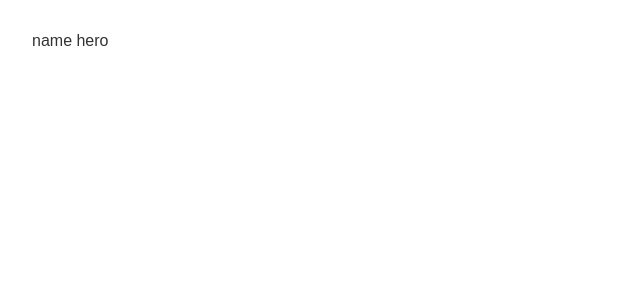
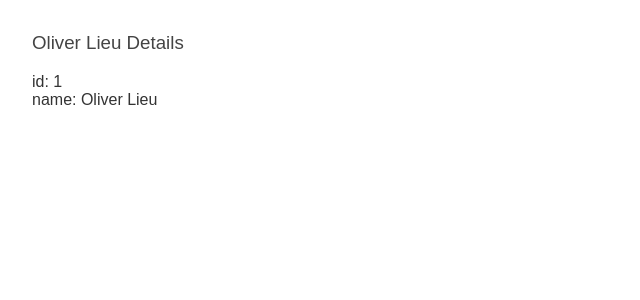
Before and after one commit to crystal-clear-moon/Heroes, an Angular app: page / in a window 1280 px wide. Shown: the top 300 px of the page, without its empty margins (0-640 px from the left). Built offline with nearby package versions, Linux system fonts and the light colour scheme.

Commit message:
heros template

```diff
--- /dev/null
+++ b/src/app/hero.ts
@@ -0,0 +1,4 @@
+export interface Hero {
+    id: number;
+    name: string;
+}
--- a/src/app/heros/heros.component.html
+++ b/src/app/heros/heros.component.html
@@ -1 +1,3 @@
-<p>{{hero}}</p>
+<h3>{{hero.name}} Details</h3>
+<div><span>id: </span>{{hero.id}}</div>
+<div><span>name: </span>{{hero.name}}</div>
--- a/src/app/heros/heros.component.ts
+++ b/src/app/heros/heros.component.ts
@@ -1,4 +1,5 @@
 import { Component, OnInit } from '@angular/core';
+import { Hero } from '../hero'
 
 @Component({
   selector: 'app-heros',
@@ -7,8 +8,13 @@
 })
 export class HerosComponent implements OnInit {
 
+  hero:Hero = {
+    id: 1,
+    name: "Oliver Lieu",
+  }
+
   constructor() { }
-  hero: string = "name hero";
+
   ngOnInit(): void {
   }
 
```
